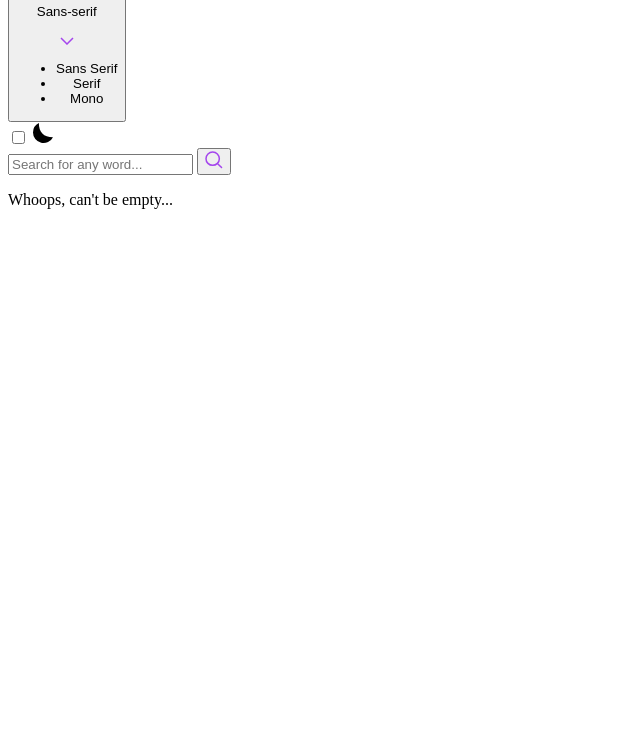
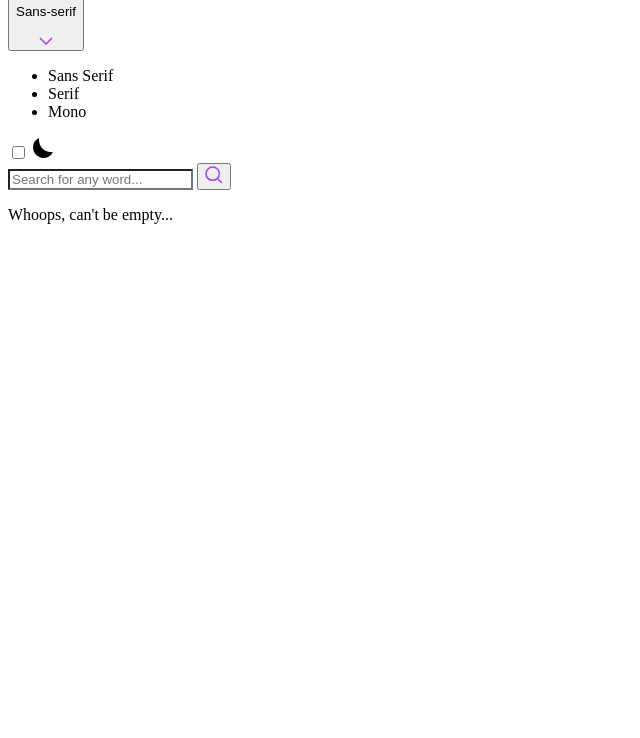
Before and after one commit to abedmohammed/dictionary-web-app, a website with bundled scripts: page src/index.html in a window 1280 px wide. Shown: the part 62-800 px from the top of the page, without its empty margins (0-640 px from the left). Built offline with nearby package versions, Linux system fonts and the light colour scheme.

Commit message:
completed theme and font change

```diff
--- a/src/index.html
+++ b/src/index.html
@@ -37,6 +37,7 @@
           class="header__logo"
         />
         <div class="header__options">
+          <div class="header__font-dropdown">
             <button class="header__font-btn" id="font-btn">
               <p class="header__font">Sans-serif</p>
               <img
@@ -44,6 +45,7 @@
                 alt="Open font options list"
                 class="header__chevron"
               />
+            </button>
             <ul class="dropdown">
               <li
                 data-font-style="'Inter', sans-serif"
@@ -64,7 +66,8 @@
                 Mono
               </li>
             </ul>
-          </button>
+          </div>
+
           <div class="header__divider"></div>
           <div class="header__theme">
             <input type="checkbox" class="header__toggle" id="theme-toggle" />
--- a/src/js/controller.js
+++ b/src/js/controller.js
@@ -43,11 +43,41 @@ const controlAudio = function () {
   new Audio(model.definition.phonetic.audioURL).play();
 };
 
+const controlChangeTheme = function () {
+  if (themeView.isToggleChecked()) {
+    themeView.changeThemeToDark();
+    return;
+  }
+  themeView.changeThemeToLight();
+};
+
+const controlSetTheme = function () {
+  // Check local storage
+  const localStorageTheme = localStorage.getItem("md-theme");
+
+  if (localStorageTheme !== null && localStorageTheme === "dark") {
+    themeView.changeThemeToDark();
+    return;
+  }
+
+  if (localStorageTheme !== null && localStorageTheme === "light") {
+    themeView.changeThemeToLight();
+    return;
+  }
+
+  // Get system theme
+  const darkThemeMq = window.matchMedia("(prefers-color-scheme: dark)");
+  darkThemeMq.matches
+    ? themeView.changeThemeToDark()
+    : themeView.changeThemeToLight();
+};
+
 const init = function () {
   searchView.addHandlerSearch(controlSearch);
   searchView.addHandlerHashChange(controlHashChange);
   audioView.addHandlerPlayBtn(controlAudio);
-  themeView.addHandlerToggleTheme();
+  themeView.addHandlerToggleTheme(controlChangeTheme);
+  themeView.addHandlerSetTheme(controlSetTheme);
   fontView.addHandlerFontChange();
 };
 init();
--- a/src/js/fontView.js
+++ b/src/js/fontView.js
@@ -2,19 +2,36 @@ const fontBtn = document.querySelector("#font-btn");
 const dropdownMenu = document.querySelector(".dropdown");
 
 const addModalOverlay = function (e) {
-  if (e.target.closest(".dropdown") === null) {
+  if (!e.target.closest("#font-btn") && !e.target.closest(".dropdown")) {
     hideDropdown();
   }
 };
 
+const changeFontStyle = function (e) {
+  const fontStyle = e.target.dataset.fontStyle;
+
+  if (!fontStyle) {
+    return;
+  }
+
+  document.body.style.fontFamily = fontStyle;
+  fontBtn.querySelector(".header__font").textContent = fontStyle
+    .split(",")
+    .pop()
+    .trim();
+  hideDropdown();
+};
+
 const showDropdown = function () {
   dropdownMenu.classList.add("dropdown--active");
-  window.addEventListener("mousedown", addModalOverlay);
+  window.addEventListener("click", addModalOverlay);
+  dropdownMenu.addEventListener("click", changeFontStyle);
 };
 
 const hideDropdown = function () {
   dropdownMenu.classList.remove("dropdown--active");
-  window.removeEventListener("mousedown", addModalOverlay);
+  window.removeEventListener("click", addModalOverlay);
+  dropdownMenu.removeEventListener("click", changeFontStyle);
 };
 
 const addHandlerFontChange = function () {
@@ -24,10 +41,7 @@ const addHandlerFontChange = function () {
       return;
     }
 
-    if (e.target.dataset.fontStyle) {
-      document.body.style.fontFamily = e.target.dataset.fontStyle;
-      hideDropdown();
-    }
+    hideDropdown();
   });
 };
 
--- a/src/js/themeView.js
+++ b/src/js/themeView.js
@@ -1,34 +1,54 @@
 const themeToggle = document.querySelector("#theme-toggle");
 const searchBar = document.querySelector(".search__field");
+const dropdownMenu = document.querySelector(".dropdown");
 
-const addHandlerToggleTheme = function () {
+const addHandlerToggleTheme = function (handler) {
   themeToggle.addEventListener("change", function () {
-    if (themeToggle.checked) {
-      changeThemeToDark();
-      return;
-    }
+    handler();
+  });
+};
 
-    if (!themeToggle.checked) {
-      changeThemeToLight();
-      return;
-    }
+const addHandlerSetTheme = function (handler) {
+  window.addEventListener("load", function () {
+    handler();
   });
+};
+
+const isToggleChecked = function () {
+  return themeToggle.checked;
 };
 
 // SETTING DARK THEME
 const changeThemeToDark = function () {
+  themeToggle.checked = true;
+
   document.body.style.color = "var(--color-white)";
   document.body.style.backgroundColor = "var(--color-black)";
 
   searchBar.style.backgroundColor = "var(--color-dark-gray-3)";
+
+  dropdownMenu.style.backgroundColor = "var(--color-dark-gray-3)";
+  dropdownMenu.style.boxShadow = "0px 5px 30px var(--color-highlight)";
+
+  localStorage.setItem("md-theme", "dark");
 };
 
 // SETTING LIGHT THEME
 const changeThemeToLight = function () {
+  themeToggle.checked = false;
+
   document.body.style.color = "var(--color-dark-gray-2)";
   document.body.style.backgroundColor = "var(--color-white)";
 
   searchBar.style.backgroundColor = "var(--color-light-gray-1)";
+
+  localStorage.setItem("md-theme", "light");
 };
 
-export { addHandlerToggleTheme };
+export {
+  addHandlerToggleTheme,
+  changeThemeToDark,
+  changeThemeToLight,
+  isToggleChecked,
+  addHandlerSetTheme,
+};
--- a/src/sass/_header.scss
+++ b/src/sass/_header.scss
@@ -8,6 +8,10 @@
   &__options {
     display: flex;
     align-items: center;
+  }
+
+  &__font-dropdown {
+    position: relative;
   }
 
   &__font-btn {
@@ -23,13 +27,13 @@
     align-items: center;
 
     color: inherit;
-
-    position: relative;
+    font-family: inherit;
   }
 
   &__font {
     font-size: 1.8rem;
     font-weight: 700;
+    text-transform: capitalize;
   }
 
   &__divider {
```
Also changed, not shown: src/sass/_base.scss (+11 -0 lines). Lines whose indentation alone changed are shown as unchanged.
